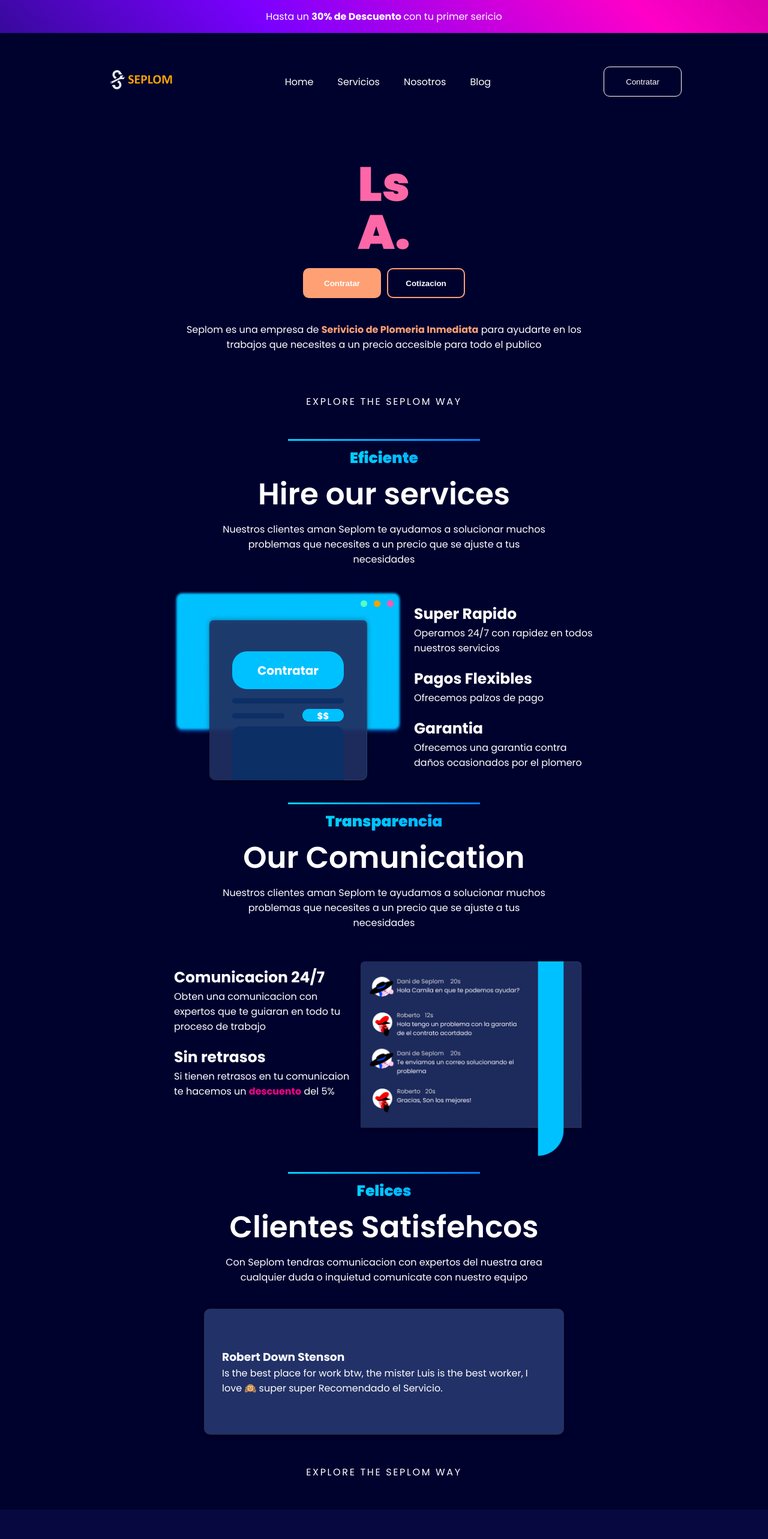
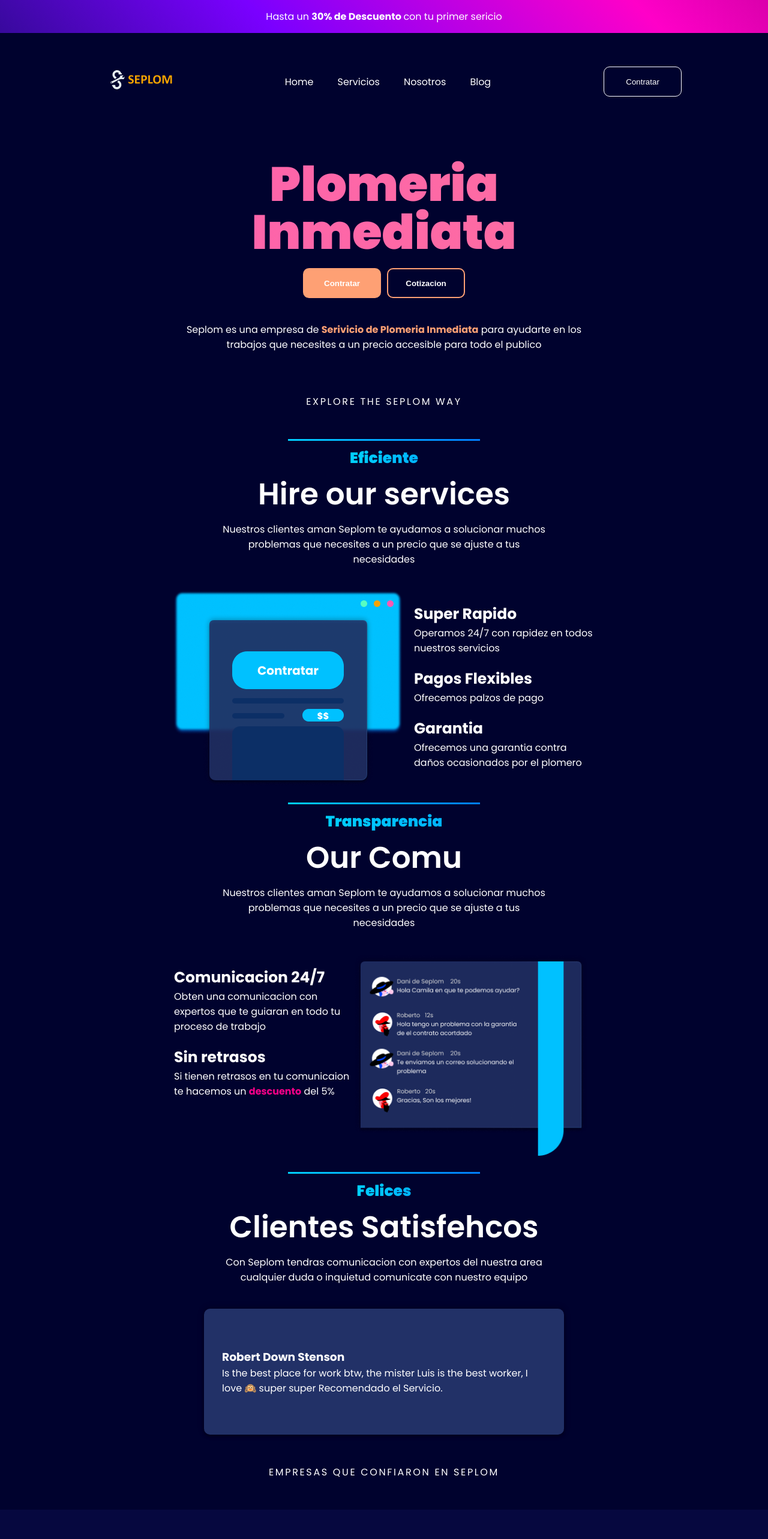
Before and after one commit to charlesriveros/https-github.com-cutioluis-Sseplom, a React app: page / in a window 1280 px wide. Shown: the top 2566 px of the page at 60% size. Built offline with nearby package versions, Linux system fonts and the light colour scheme.

Commit message:
ADD trust seplom

```diff
--- a/src/components/Explore/Explore.js
+++ b/src/components/Explore/Explore.js
@@ -1,10 +1,10 @@
 import React from 'react';
 import './Explore.css'
 
-const Explore = () => {
+const Explore = (props) => {
     return (
         <section className="seplom-explore">
-            <p>EXPLORE THE SEPLOM WAY</p>
+            <p>{props.title}</p>
         </section>
     );
 };
--- a/src/components/Header/Header.js
+++ b/src/components/Header/Header.js
@@ -5,9 +5,9 @@ const Header = () => {
   return (
     <header className="seplom-header">
       <h1 className="seplom-header-title">
-        <span>Ls</span>
+        <span>Plomeria</span>
         <br />
-        <span>A.</span>
+        <span>Inmediata</span>
       </h1>
       <button className="btn btn-contratar">Contratar</button>
       <button className="btn btn-cotizacion">Cotizacion</button>
--- a/src/container/Home/Home.js
+++ b/src/container/Home/Home.js
@@ -30,7 +30,7 @@ const Home = () => {
         title="Transparencia"
       />
       <Servicios
-        title="Our Comunication"
+        title="Our Comu"
         paragraph="Nuestros clientes aman Seplom te ayudamos a solucionar muchos problemas que necesites a
         un precio que se ajuste a tus necesidades"
       />
```
